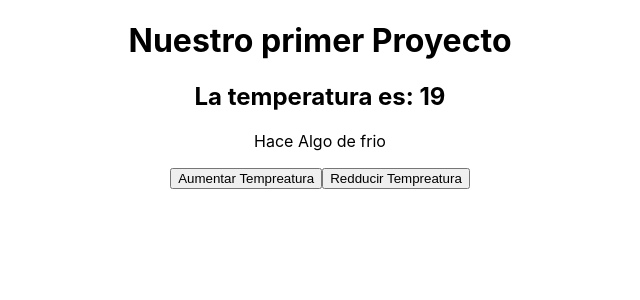
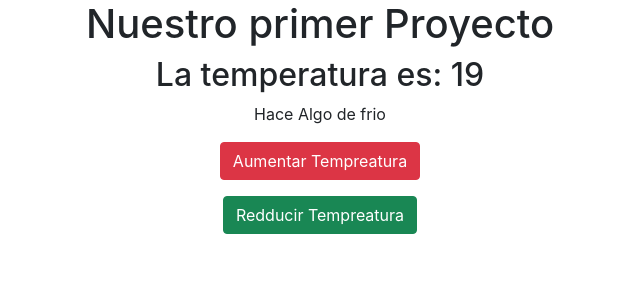
Before and after one commit to Diegolopez-Ing/React-Firebase, a React (Create React App) app in the folder primerproyecto/: page / in a window 1280 px wide. Shown: the top 300 px of the page, without its empty margins (320-960 px from the left). Built offline with nearby package versions, Linux system fonts and the light colour scheme.

Commit message:
Añadiendo Bootstrap

```diff
--- a/primerproyecto/public/index.html
+++ b/primerproyecto/public/index.html
@@ -15,6 +15,7 @@
       user's mobile device or desktop. See https://developers.google.com/web/fundamentals/web-app-manifest/
     -->
     <link rel="manifest" href="%PUBLIC_URL%/manifest.json" />
+    <link href="https://cdn.jsdelivr.net/npm/bootstrap@5.0.0-beta2/dist/css/bootstrap.min.css" rel="stylesheet" integrity="sha384-BmbxuPwQa2lc/FVzBcNJ7UAyJxM6wuqIj61tLrc4wSX0szH/Ev+nYRRuWlolflfl" crossorigin="anonymous">
     <!--
       Notice the use of %PUBLIC_URL% in the tags above.
       It will be replaced with the URL of the `public` folder during the build.
--- a/primerproyecto/src/components/Temperatura.jsx
+++ b/primerproyecto/src/components/Temperatura.jsx
@@ -10,13 +10,14 @@ const Temperatura = () => {
         setTemperatura(temperatura - 1)
     }
     return (
-        <div>
+        <div className='container'>
             <h2>La temperatura es: {temperatura}</h2>
             <p>
                 {temperatura > 21 ? 'Hace Calorcito': 'Hace Algo de frio'}
             </p>
-            <button onClick={Subir}>Aumentar Tempreatura</button>
-            <button onClick={Bajar}>Redducir Tempreatura</button>
+            <button className='btn btn-danger' onClick={Subir}>Aumentar Tempreatura</button>
+            <p></p>
+            <button className='btn btn-success' onClick={Bajar}>Redducir Tempreatura</button>
         </div>
     )
 }
```
